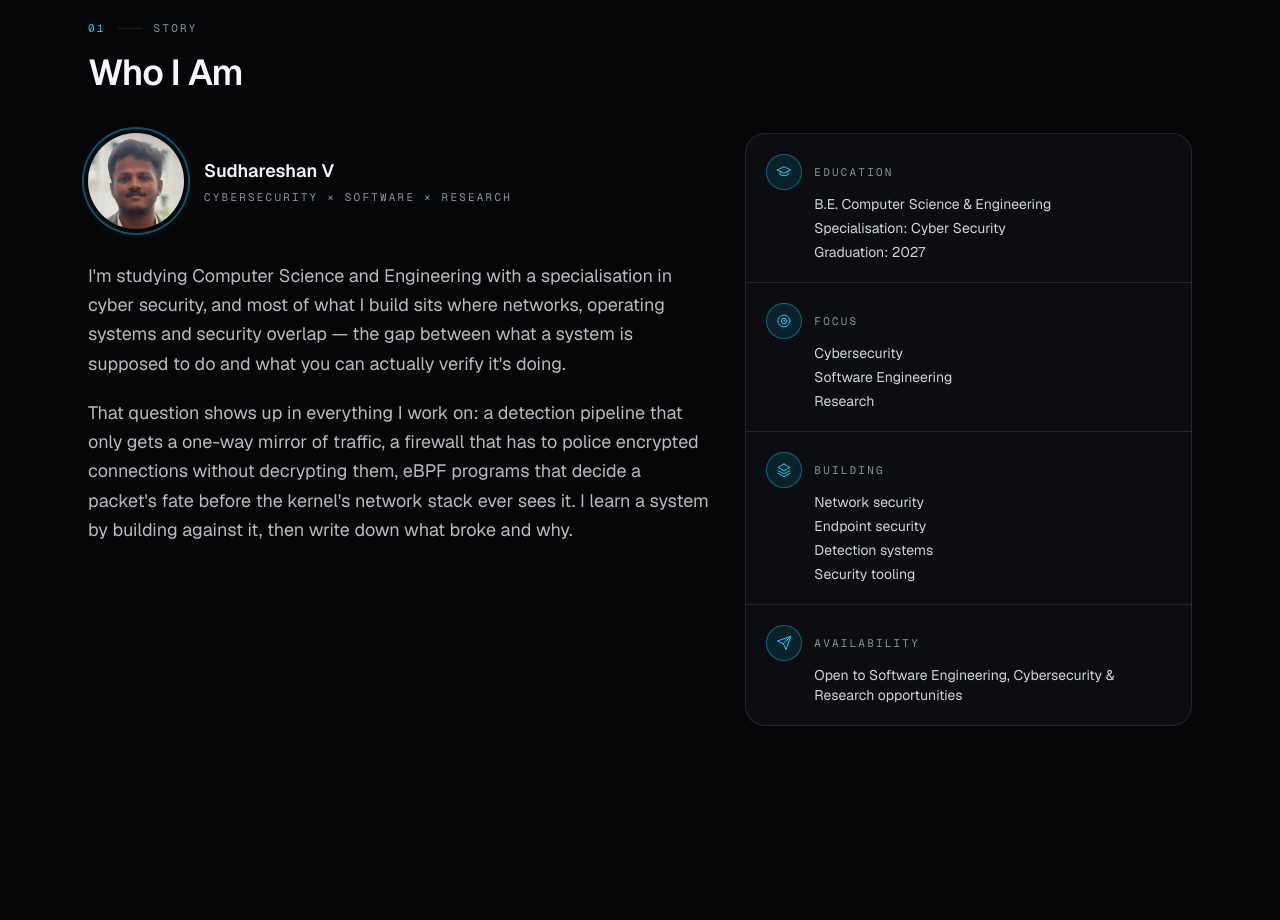
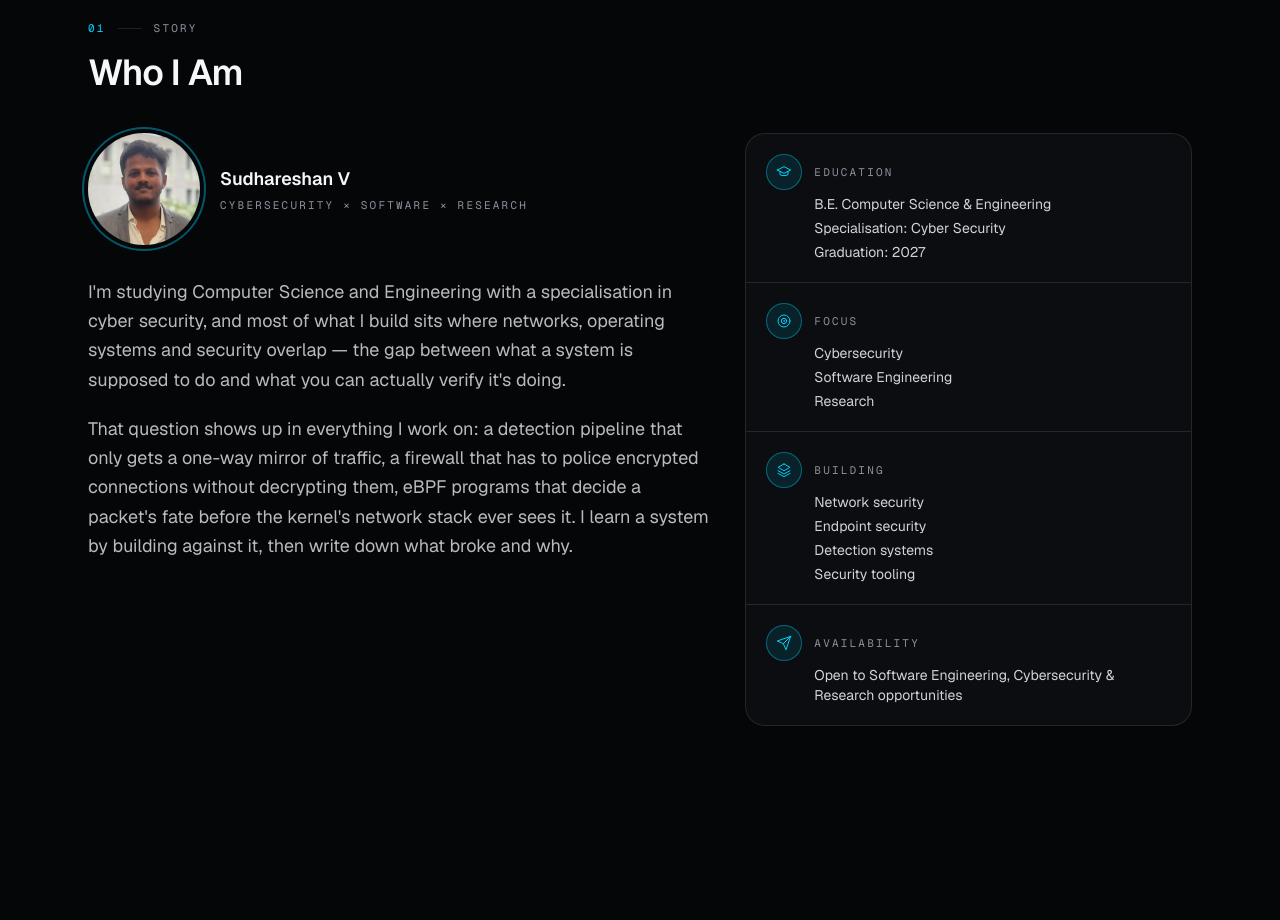
Before and after one commit to BlackDeath-1708/portfolio-website, a Next.js app: page /about in a window 1280 px wide. Shown: the part 1000-1920 px from the top of the page. Built offline with nearby package versions, Linux system fonts and the light colour scheme.

Commit message:
design: professional head-and-shoulders framing for Who I Am portrait
Zoom out so the blazer and shoulders are in frame (head ~45% of the
circle), and enlarge the circle 96px → 112px to keep the face crisp.

```diff
--- a/src/components/about/WhoIAm.tsx
+++ b/src/components/about/WhoIAm.tsx
@@ -25,10 +25,10 @@ export function WhoIAm() {
             <Image
               src="/portrait.jpg"
               alt={`Photo of ${siteConfig.name}`}
-              width={96}
-              height={96}
+              width={112}
+              height={112}
               quality={90}
-              className="h-24 w-24 rounded-full object-cover ring-2 ring-accent/40 ring-offset-4 ring-offset-background"
+              className="h-28 w-28 rounded-full object-cover ring-2 ring-accent/40 ring-offset-4 ring-offset-background"
             />
             <div>
               <p className="text-lg font-semibold">{siteConfig.name}</p>
```
Also changed, not shown: public/portrait.jpg.
